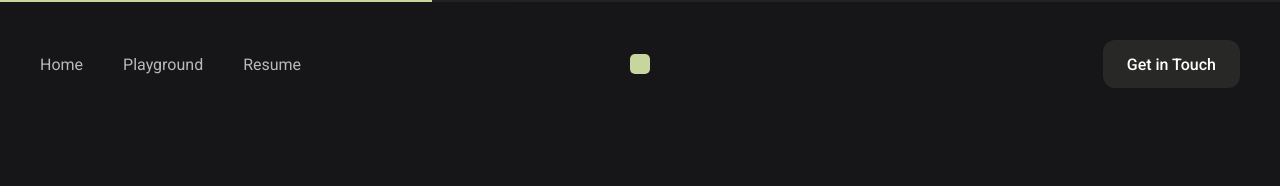
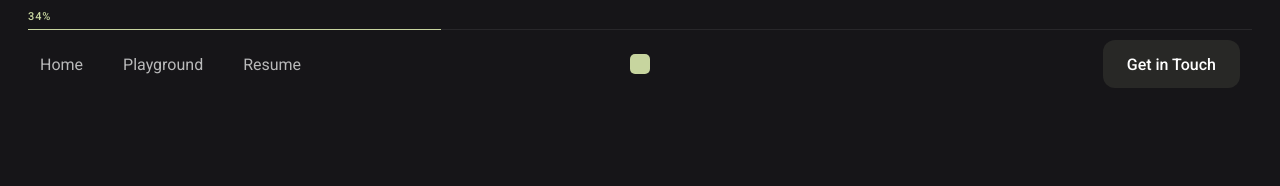
Before and after one commit to danilotools/portfolio, a plain HTML site: page project-hooker.html in a window 1280 px wide. Shown: the top 186 px of the page. Drawn offline with Linux system fonts and the light colour scheme.

Commit message:
Progress bar: percentage label + thin track, on-brand green
Co-Authored-By: Claude Sonnet 4.6 <noreply@anthropic.com>

```diff
--- a/project-hooker.html
+++ b/project-hooker.html
@@ -300,10 +300,23 @@
       top: 0;
       left: 0;
       width: 100%;
-      height: 2px;
       z-index: 1000;
-      background: rgba(255,255,255,0.05);
       pointer-events: none;
+      padding: 10px 28px 0;
+    }
+    .sp-progress-label {
+      display: block;
+      font-family: 'Roboto', sans-serif;
+      font-size: 11px;
+      font-weight: 500;
+      letter-spacing: 0.08em;
+      color: var(--green, #c7d59f);
+      margin-bottom: 6px;
+    }
+    .sp-progress-track {
+      width: 100%;
+      height: 1px;
+      background: rgba(255,255,255,0.08);
     }
     .sp-progress-fill {
       height: 100%;
@@ -316,7 +329,10 @@
 <body>
 
   <!-- Scroll progress -->
-  <div class="sp-progress"><div class="sp-progress-fill" id="spProgressFill"></div></div>
+  <div class="sp-progress">
+    <span class="sp-progress-label" id="spProgressLabel">0%</span>
+    <div class="sp-progress-track"><div class="sp-progress-fill" id="spProgressFill"></div></div>
+  </div>
 
   <!-- HEADER -->
   <header class="header">
@@ -481,13 +497,15 @@
     }
 
     /* ── Scroll progress bar ── */
-    const progressFill = document.getElementById('spProgressFill');
-    const imagesCol    = document.querySelector('.sp-images');
+    const progressFill  = document.getElementById('spProgressFill');
+    const progressLabel = document.getElementById('spProgressLabel');
+    const imagesCol     = document.querySelector('.sp-images');
     function updateProgress() {
       const start = imagesCol.offsetTop;
       const end   = imagesCol.offsetTop + imagesCol.offsetHeight - window.innerHeight;
       const pct   = Math.max(0, Math.min(100, (window.scrollY - start) / (end - start) * 100));
-      progressFill.style.width = pct + '%';
+      progressFill.style.width  = pct + '%';
+      progressLabel.textContent = Math.round(pct) + '%';
     }
     window.addEventListener('scroll', updateProgress, { passive: true });
     updateProgress();
```
Also changed, not shown: project-lwp.html (+24 -6 lines), project-supercluster.html (+24 -6 lines).
